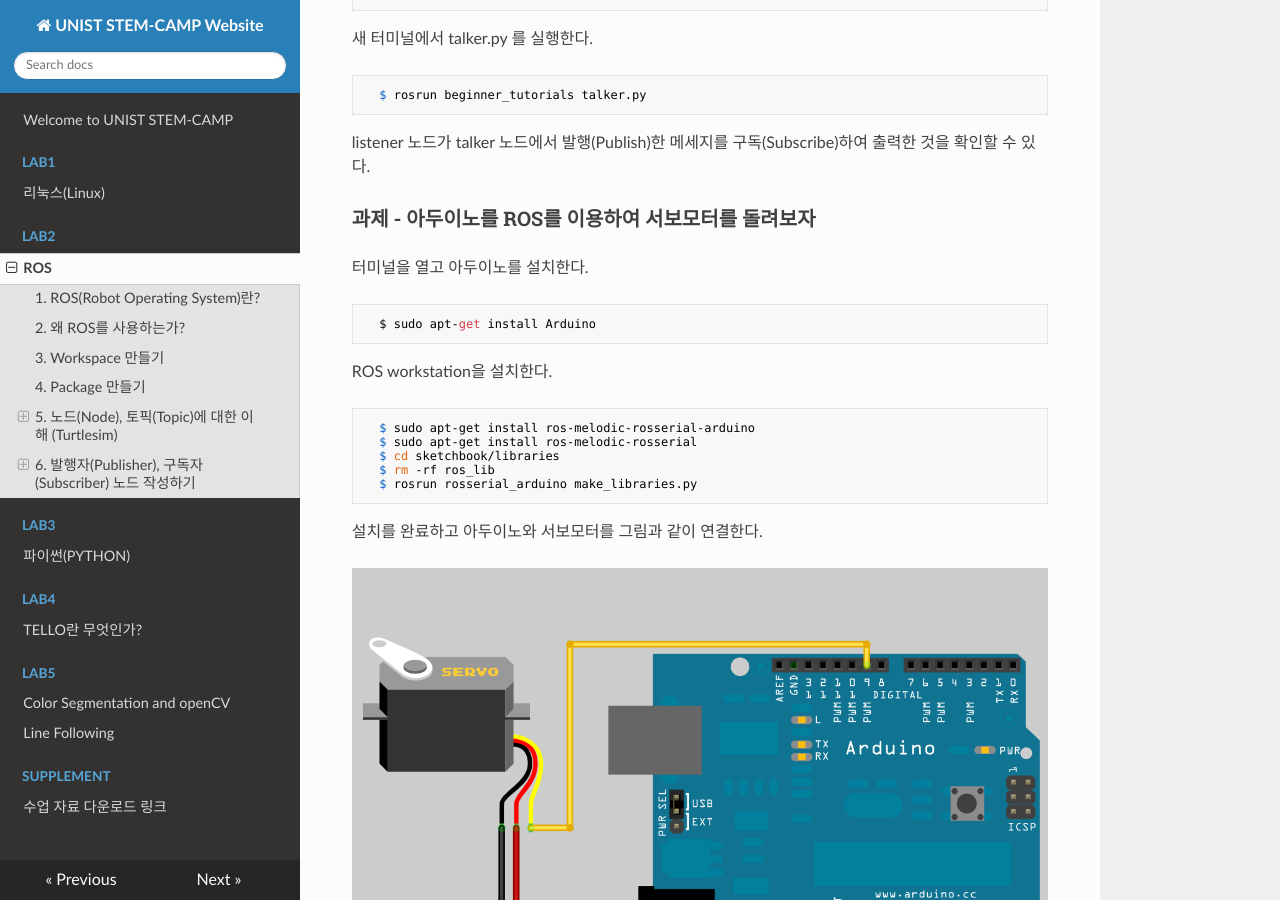
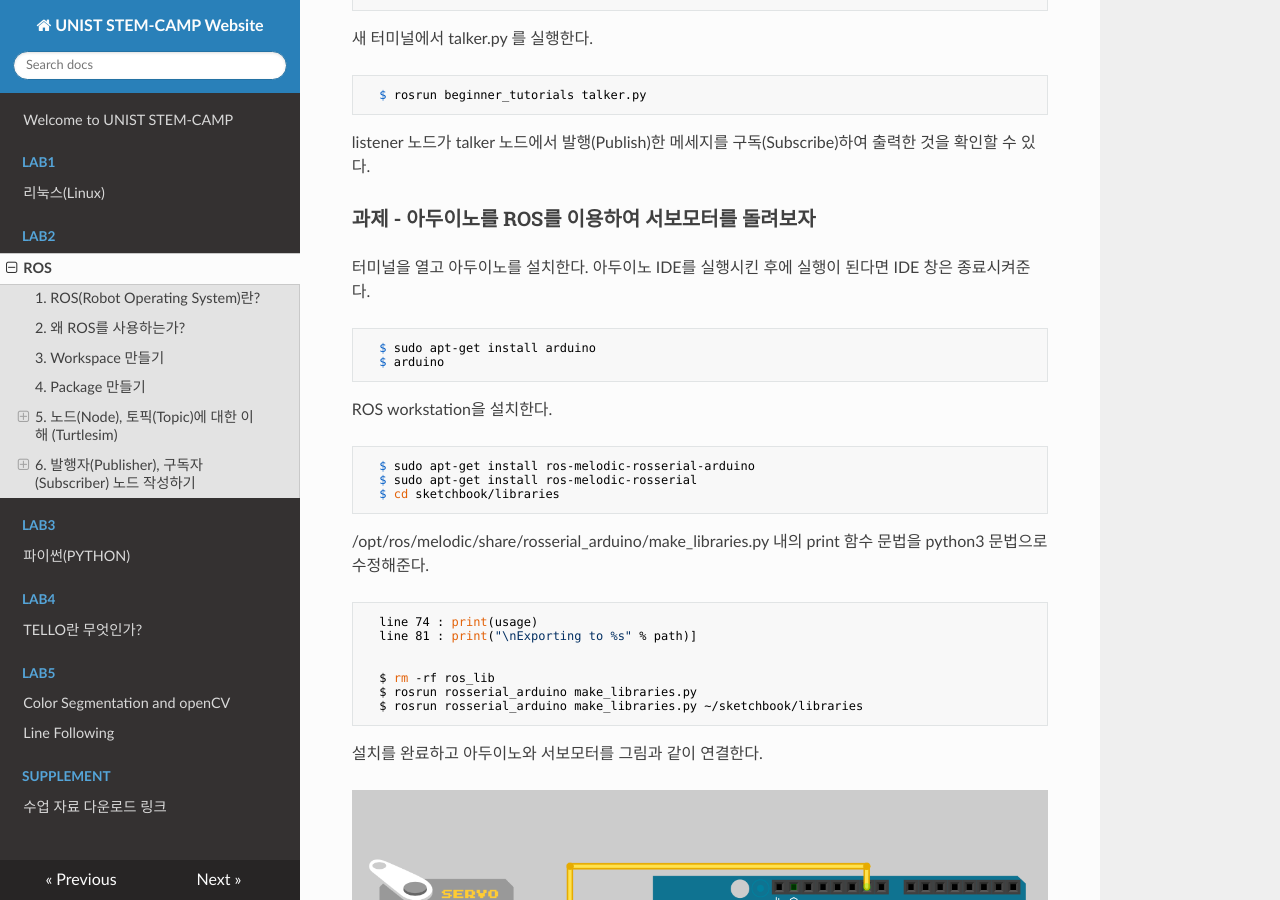
Before and after one commit to UNIST-STEM/2020, an MkDocs documentation site: the page built from docs/Lab2/ROS.md, in a window 1280 px wide and 900 px high, scrolled down 6211 px. Built offline with MkDocs 1.6.1, drawn with Linux system fonts in a browser that asks for light colours; nearby versions of some CDN libraries.

Commit message:
issue solve

```diff
--- a/docs/Lab2/ROS.md
+++ b/docs/Lab2/ROS.md
@@ -213,17 +213,26 @@
 
 ### 과제 - 아두이노를 ROS를 이용하여 서보모터를 돌려보자
 
-터미널을 열고 아두이노를 설치한다.
+터미널을 열고 아두이노를 설치한다. 아두이노 IDE를 실행시킨 후에 실행이 된다면 IDE 창은 종료시켜준다.
 
-      $ sudo apt-get install Arduino
+      $ sudo apt-get install arduino
+      $ arduino
 
 ROS workstation을 설치한다.
 
       $ sudo apt-get install ros-melodic-rosserial-arduino
       $ sudo apt-get install ros-melodic-rosserial
       $ cd sketchbook/libraries
+
+/opt/ros/melodic/share/rosserial_arduino/make_libraries.py 내의 print 함수 문법을 python3 문법으로 수정해준다.
+
+      line 74 : print(usage)
+      line 81 : print("\nExporting to %s" % path)]
+
+
       $ rm -rf ros_lib
       $ rosrun rosserial_arduino make_libraries.py
+      $ rosrun rosserial_arduino make_libraries.py ~/sketchbook/libraries
 
 설치를 완료하고 아두이노와 서보모터를 그림과 같이 연결한다.
 
```
Also changed, not shown: site/Lab2/ROS/index.html, site/index.html, site/mkdocs/search_index.json.
